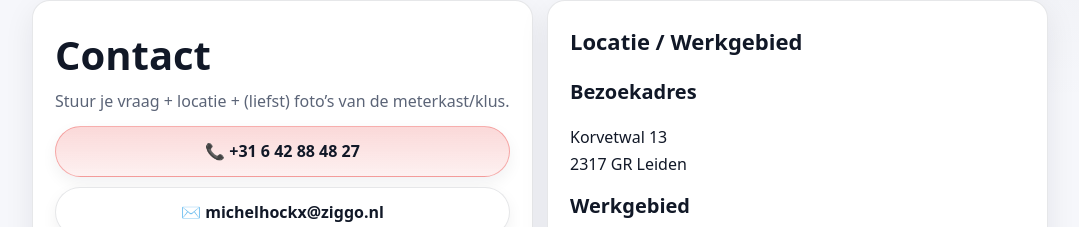
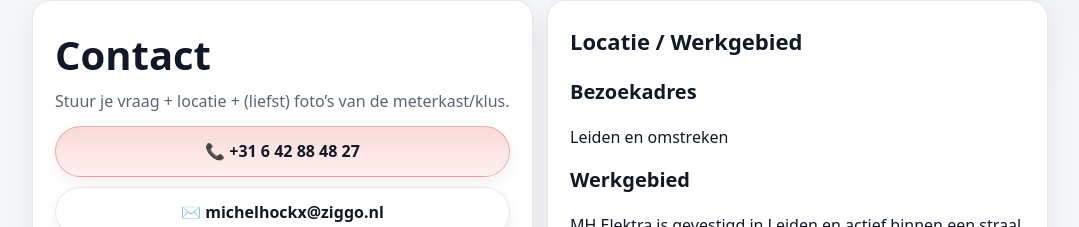
Before and after one commit to marcbeenhakker-rgb/MH-ELEKTRA, a Next.js app: page /contact in a window 1280 px wide. Shown: the part 207-434 px from the top of the page, without its empty margins (100-1179 px from the left). Built offline with nearby package versions, Linux system fonts and the light colour scheme.

Commit message:
Update contact.js

```diff
--- a/pages/contact.js
+++ b/pages/contact.js
@@ -23,10 +23,9 @@ export default function Contact() {
           <div className="mb-6">
             <h3 className="text-xl font-semibold">Bezoekadres</h3>
             <p>
-              Korvetwal 13
+              Leiden en omstreken
               <br />
-              2317 GR Leiden
-            </p>
+              </p>
 
             <h3 className="text-xl font-semibold mt-4">Werkgebied</h3>
             <p>
```
